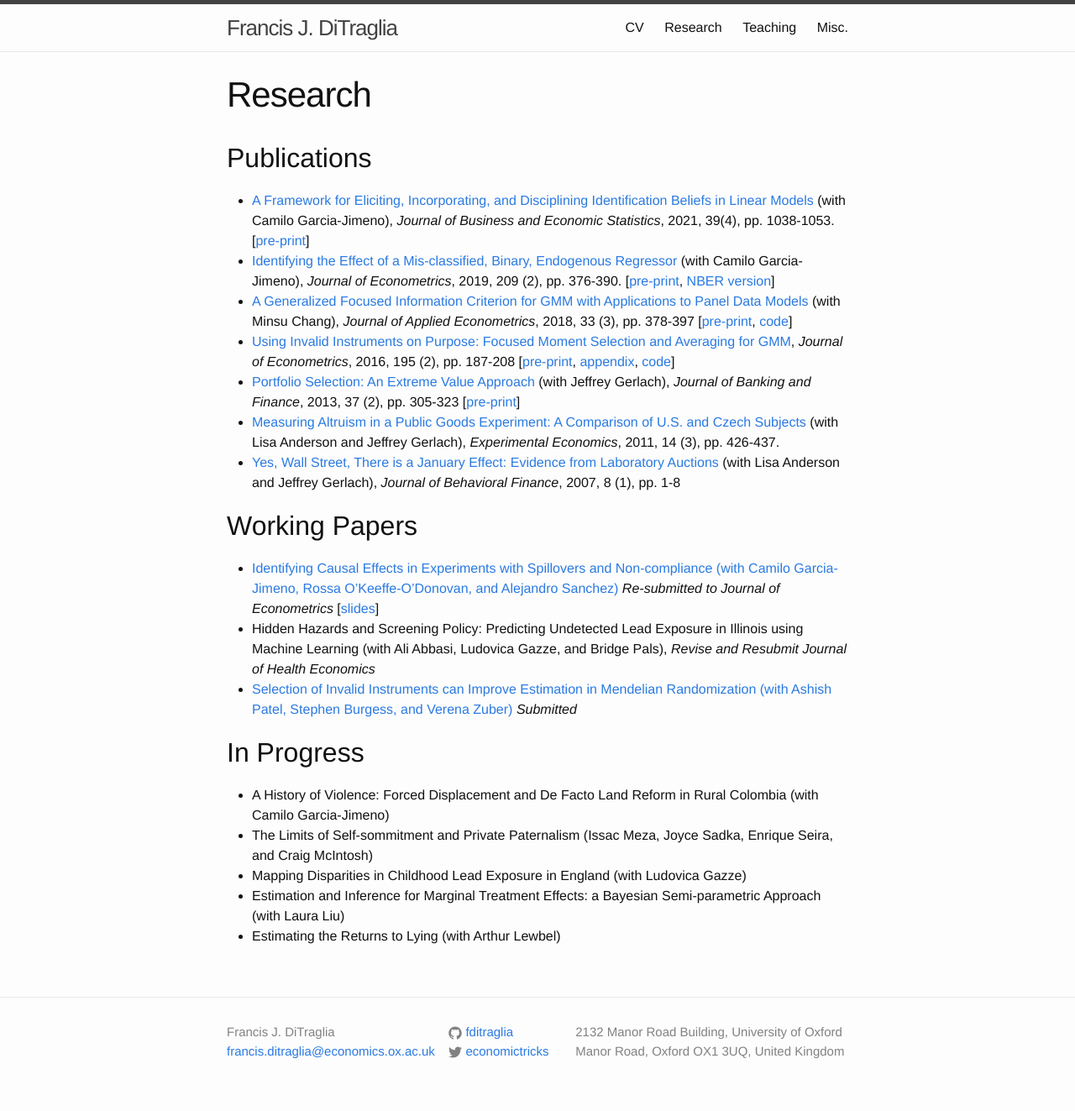
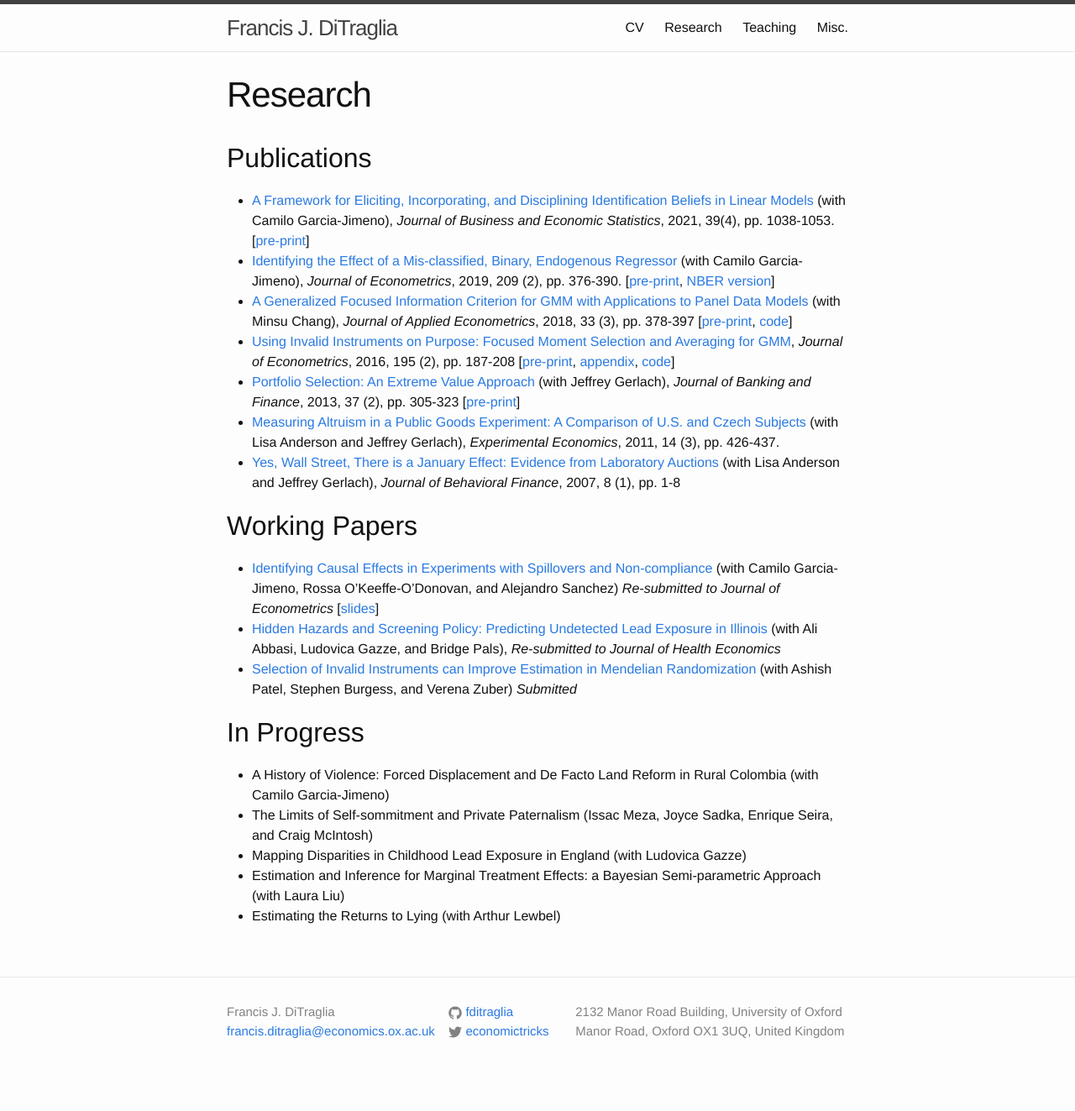
Before and after one commit to fditraglia/fditraglia.github.io, a Jekyll site: the page built from research.md, in a window 1280 px wide. Shown: the whole page at 84% size. Built offline with Jekyll 4.4.1, drawn with Linux system fonts in a browser that asks for light colours; after the commit the page ends 1299 px from its top, so only the background shows below that.

Commit message:
add lead paper

```diff
--- a/research.md
+++ b/research.md
@@ -17,9 +17,9 @@
 - [Yes, Wall Street, There is a January Effect: Evidence from Laboratory Auctions](http://www.tandfonline.com/doi/abs/10.1080/15427560709337012) (with Lisa Anderson and Jeffrey Gerlach), *Journal of Behavioral Finance*, 2007, 8 (1), pp. 1-8
 
 ## Working Papers
-- [Identifying Causal Effects in Experiments with Spillovers and Non-compliance (with Camilo Garcia-Jimeno, Rossa O'Keeffe-O'Donovan, and Alejandro Sanchez)](https://ditraglia.com/pdf/spillovers-paper.pdf) *Re-submitted to Journal of Econometrics* [[slides](https://ditraglia.com/pdf/spillovers-slides.pdf)]
-- Hidden Hazards and Screening Policy: Predicting Undetected Lead Exposure in Illinois using Machine Learning (with Ali Abbasi, Ludovica Gazze, and Bridge Pals), *Revise and Resubmit Journal of Health Economics*
-- [Selection of Invalid Instruments can Improve Estimation in Mendelian Randomization (with Ashish Patel, Stephen Burgess, and Verena Zuber)](https://arxiv.org/abs/2107.01513) *Submitted*
+- [Identifying Causal Effects in Experiments with Spillovers and Non-compliance ](https://ditraglia.com/pdf/spillovers-paper.pdf) (with Camilo Garcia-Jimeno, Rossa O'Keeffe-O'Donovan, and Alejandro Sanchez) *Re-submitted to Journal of Econometrics* [[slides](https://ditraglia.com/pdf/spillovers-slides.pdf)]
+- [Hidden Hazards and Screening Policy: Predicting Undetected Lead Exposure in Illinois](https://ditraglia.com/pdf/lead-JHE.pdf) (with Ali Abbasi, Ludovica Gazze, and Bridge Pals), *Re-submitted to Journal of Health Economics*
+- [Selection of Invalid Instruments can Improve Estimation in Mendelian Randomization](https://arxiv.org/abs/2107.01513) (with Ashish Patel, Stephen Burgess, and Verena Zuber) *Submitted*
 
 ## In Progress
 - A History of Violence: Forced Displacement and De Facto Land Reform in Rural Colombia (with Camilo Garcia-Jimeno)
```
Also changed, not shown: 1 other file.
